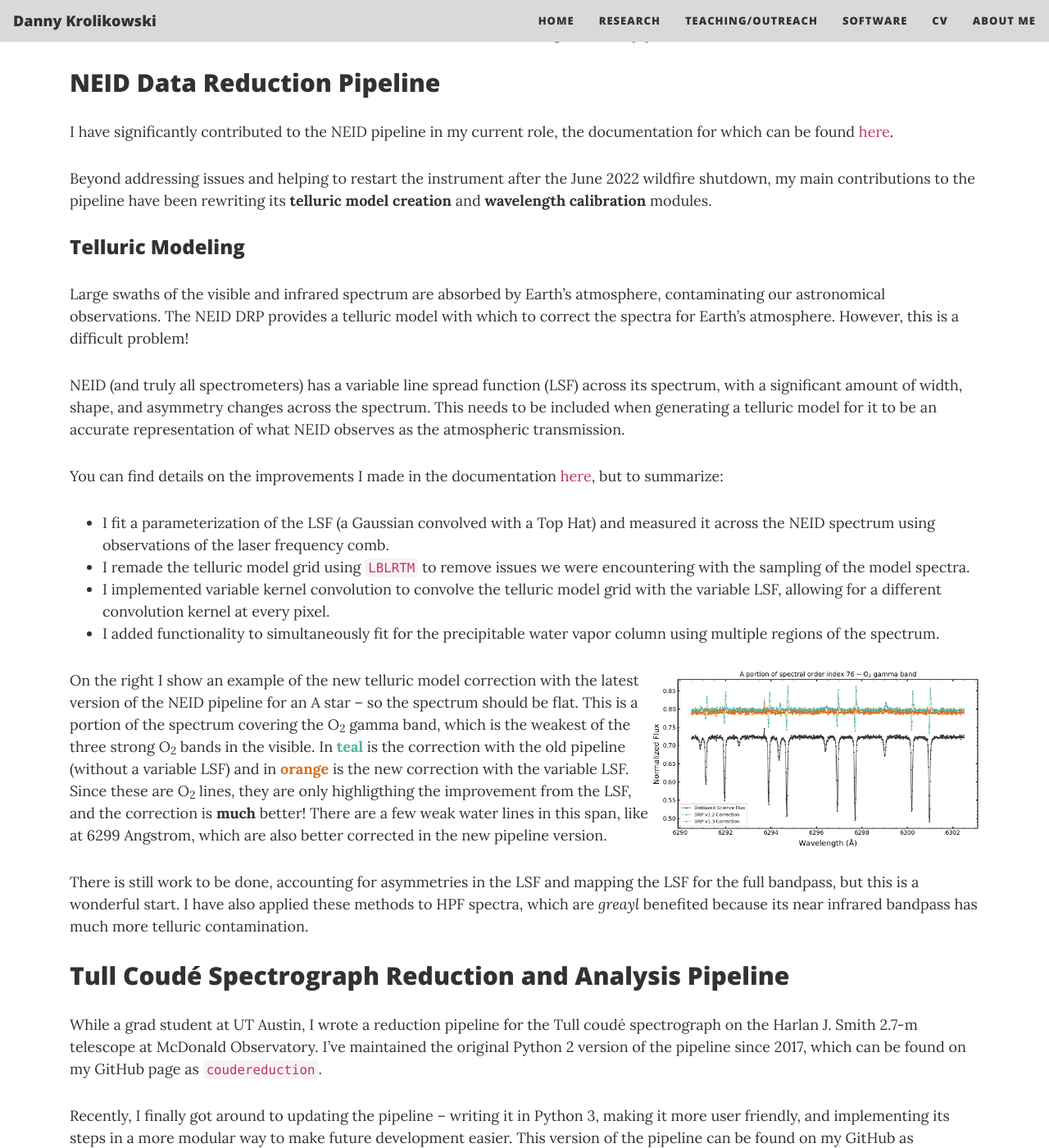
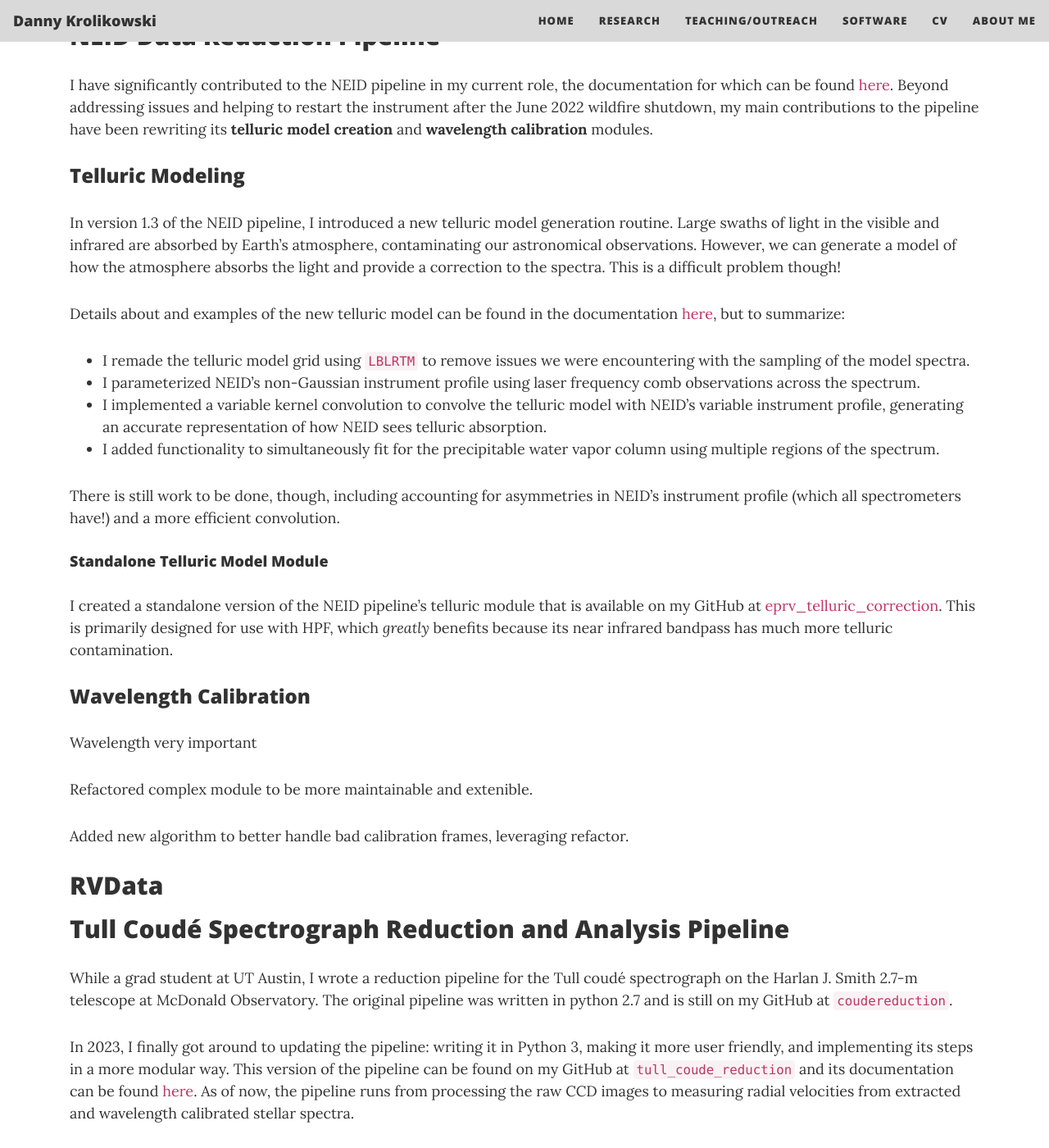
Before and after one commit to dkrolikowski/dkrolikowski.github.io, a Jekyll site: the page built from software.md, in a window 1280 px wide and 1400 px high, scrolled down 750 px. Shown: the whole window at 82% size. Built offline with Jekyll 4.4.1, drawn with Linux system fonts in a browser that asks for light colours; nearby versions of some CDN libraries; some of the changed text lies outside the part shown.

Commit message:
Update software.md

````diff
--- a/software.md
+++ b/software.md
@@ -9,45 +9,54 @@ cover-img:
 
 My favorite part of my job is writing software to support astronomical instrumentation and the research done by other astronomers. That joy is largely what led me to my current role on the NEID software team, where I am continuing my years of experience working on the reduction and analysis of spectroscopic data, even extending my work to influence the extreme precision radial velocity (EPRV) community at large.
 
-Below I detail software that I have written and contributed to, including the NEID pipeline.
-
 ## NEID Data Reduction Pipeline
 
-I have significantly contributed to the NEID pipeline in my current role, the documentation for which can be found [here](https://neid.ipac.caltech.edu/docs/NEID-DRP/).
-
-Beyond addressing issues and helping to restart the instrument after the June 2022 wildfire shutdown, my main contributions to the pipeline have been rewriting its **telluric model creation** and **wavelength calibration** modules.
+I have significantly contributed to the NEID pipeline in my current role, the documentation for which can be found [here](https://neid.ipac.caltech.edu/docs/NEID-DRP/). Beyond addressing issues and helping to restart the instrument after the June 2022 wildfire shutdown, my main contributions to the pipeline have been rewriting its **telluric model creation** and **wavelength calibration** modules.
 
 ### Telluric Modeling
 
-Large swaths of the visible and infrared spectrum are absorbed by Earth's atmosphere, contaminating our astronomical observations. The NEID DRP provides a telluric model with which to correct the spectra for Earth's atmosphere. However, this is a difficult problem!
+In version 1.3 of the NEID pipeline, I introduced a new telluric model generation routine. Large swaths of light in the visible and infrared are absorbed by Earth's atmosphere, contaminating our astronomical observations. However, we can generate a model of how the atmosphere absorbs the light and provide a correction to the spectra. This is a difficult problem though!
 
-NEID (and truly all spectrometers) has a variable line spread function (LSF) across its spectrum, with a significant amount of width, shape, and asymmetry changes across the spectrum. This needs to be included when generating a telluric model for it to be an accurate representation of what NEID observes as the atmospheric transmission.
+Details about and examples of the new telluric model can be found in the documentation [here](https://neid.ipac.caltech.edu/docs/NEID-DRP/algorithms.html#telluric-model), but to summarize:
 
-You can find details on the improvements I made in the documentation [here](https://neid.ipac.caltech.edu/docs/NEID-DRP/algorithms.html#telluric-model), but to summarize:
-
-+ I fit a parameterization of the LSF (a Gaussian convolved with a Top Hat) and measured it across the NEID spectrum using observations of the laser frequency comb.
 + I remade the telluric model grid using [```LBLRTM```](https://github.com/AER-RC/LBLRTM) to remove issues we were encountering with the sampling of the model spectra.
-+ I implemented variable kernel convolution to convolve the telluric model grid with the variable LSF, allowing for a different convolution kernel at every pixel.
++ I parameterized NEID's non-Gaussian instrument profile using laser frequency comb observations across the spectrum.
++ I implemented a variable kernel convolution to convolve the telluric model with NEID's variable instrument profile, generating an accurate representation of how NEID sees telluric absorption.
 + I added functionality to simultaneously fit for the precipitable water vapor column using multiple regions of the spectrum.
 
-[![O2 Gamma Band](/assets/img/o2_gamma_band.png){: width="400" align='right'}](/assets/img/o2_gamma_band.png)
+There is still work to be done, though, including accounting for asymmetries in NEID's instrument profile (which all spectrometers have!) and a more efficient convolution.
 
-On the right I show an example of the new telluric model correction with the latest version of the NEID pipeline for an A star -- so the spectrum should be flat. This is a portion of the spectrum covering the O<sub>2</sub> gamma band, which is the weakest of the three strong O<sub>2</sub> bands in the visible. In <span style="color:#50b29e; font-weight: bold;">teal</span> is the correction with the old pipeline (without a variable LSF) and in <span style="color:#db6d1b; font-weight: bold">orange</span> is the new correction with the variable LSF. Since these are O<sub>2</sub> lines, they are only highligthing the improvement from the LSF, and the correction is **much** better! There are a few weak water lines in this span, like at 6299 Angstrom, which are also better corrected in the new pipeline version.
+<!-- [![O2 Gamma Band](/assets/img/o2_gamma_band.png){: width="400" align='right'}](/assets/img/o2_gamma_band.png)
 
-There is still work to be done, accounting for asymmetries in the LSF and mapping the LSF for the full bandpass, but this is a wonderful start. I have also applied these methods to HPF spectra, which are *greayl* benefited because its near infrared bandpass has much more telluric contamination.
+On the right I show an example of the new telluric model correction with the latest version of the NEID pipeline for an A star -- so the spectrum should be flat. This is a portion of the spectrum covering the O<sub>2</sub> gamma band, which is the weakest of the three strong O<sub>2</sub> bands in the visible. In <span style="color:#50b29e; font-weight: bold;">teal</span> is the correction with the old pipeline (without a variable LSF) and in <span style="color:#db6d1b; font-weight: bold">orange</span> is the new correction with the variable LSF. Since these are O<sub>2</sub> lines, they are only highligthing the improvement from the LSF, and the correction is **much** better! There are a few weak water lines in this span, like at 6299 Angstrom, which are also better corrected in the new pipeline version. -->
+
+#### Standalone Telluric Model Module
+
+I created a standalone version of the NEID pipeline's telluric module that is available on my GitHub at [eprv_telluric_correction](https://github.com/dkrolikowski/eprv_telluric_correction). This is primarily designed for use with HPF,  which *greatly* benefits because its near infrared bandpass has much more telluric contamination.
+
+### Wavelength Calibration
+
+Wavelength very important
+
+Refactored complex module to be more maintainable and extenible.
+
+Added new algorithm to better handle bad calibration frames, leveraging refactor.
+
+## RVData
 
 ## Tull Coudé Spectrograph Reduction and Analysis Pipeline
 
-While a grad student at UT Austin, I wrote a reduction pipeline for the Tull coudé spectrograph on the Harlan J. Smith 2.7-m telescope at McDonald Observatory. I've maintained the original Python 2 version of the pipeline since 2017, which can be found on my GitHub page as [```coudereduction```](https://github.com/dkrolikowski/coudereduction).
+While a grad student at UT Austin, I wrote a reduction pipeline for the Tull coudé spectrograph on the Harlan J. Smith 2.7-m telescope at McDonald Observatory. The original pipeline was written in python 2.7 and is still on my GitHub at [```coudereduction```](https://github.com/dkrolikowski/coudereduction).
 
-Recently, I finally got around to updating the pipeline -- writing it in Python 3, making it more user friendly, and implementing its steps in a more modular way to make future development easier. This version of the pipeline can be found on my GitHub as [```tull_coude_reduction```](https://github.com/dkrolikowski/tull_coude_reduction) and its documentation can be found [here](https://tull-coude-reduction.readthedocs.io/en/latest/). As of now, the pipeline runs from processing the raw CCD images to measuring radial velocities from extracted and wavelength calibrated stellar spectra.
+In 2023, I finally got around to updating the pipeline: writing it in Python 3, making it more user friendly, and implementing its steps in a more modular way. This version of the pipeline can be found on my GitHub at [```tull_coude_reduction```](https://github.com/dkrolikowski/tull_coude_reduction) and its documentation can be found [here](https://tull-coude-reduction.readthedocs.io/en/latest/). As of now, the pipeline runs from processing the raw CCD images to measuring radial velocities from extracted and wavelength calibrated stellar spectra.
 
+<!--
 While the pipeline is written specifically for the Tull spectrograph, it is being developed with a modular design so that:
   + It is easy to add more functionality, or different algorithms/methods for any of the reduction or analysis steps.
   + It could be adapted for use with similar optical echelle spectrographs.
   + The individual modules can be used as a basis for other pipelines or teaching spectral reduction and analysis.
 
-I'm still actively developing the pipeline -- so stay tuned for improvements and more functionality!
+I'm still actively developing the pipeline -- so stay tuned for improvements and more functionality! -->
 
 ## Miscellaneous
 
````
Also changed, not shown: other parts of software.md (+1 -1 lines).
